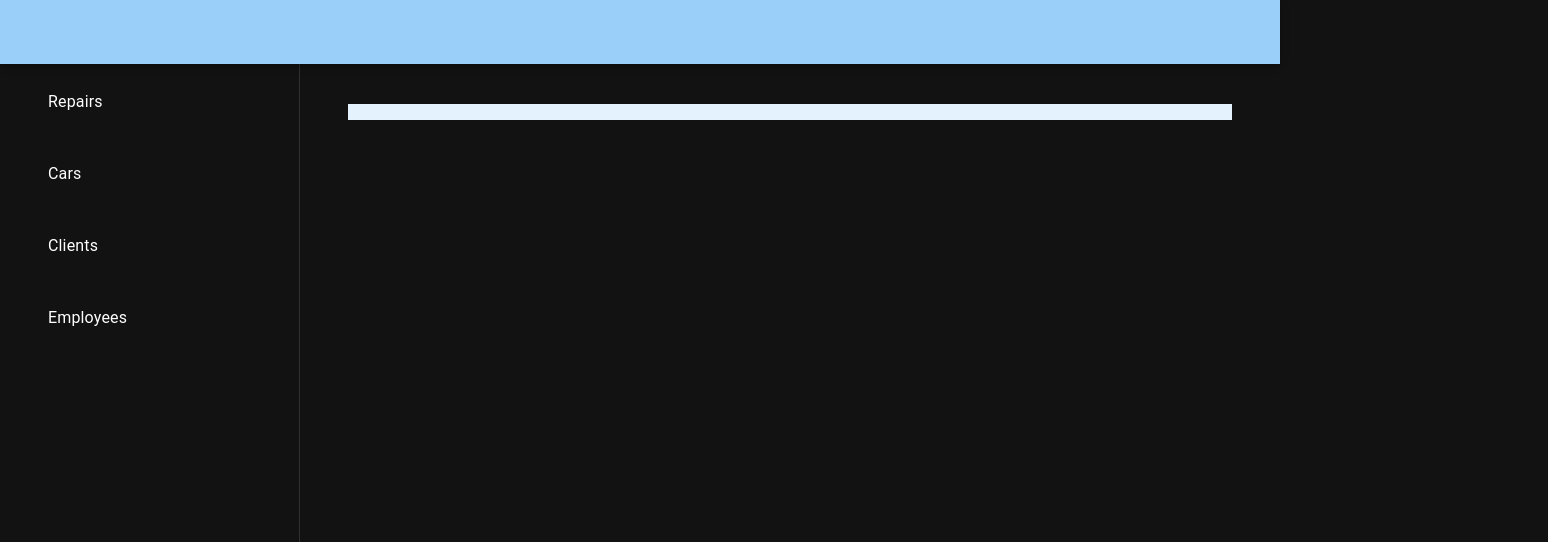
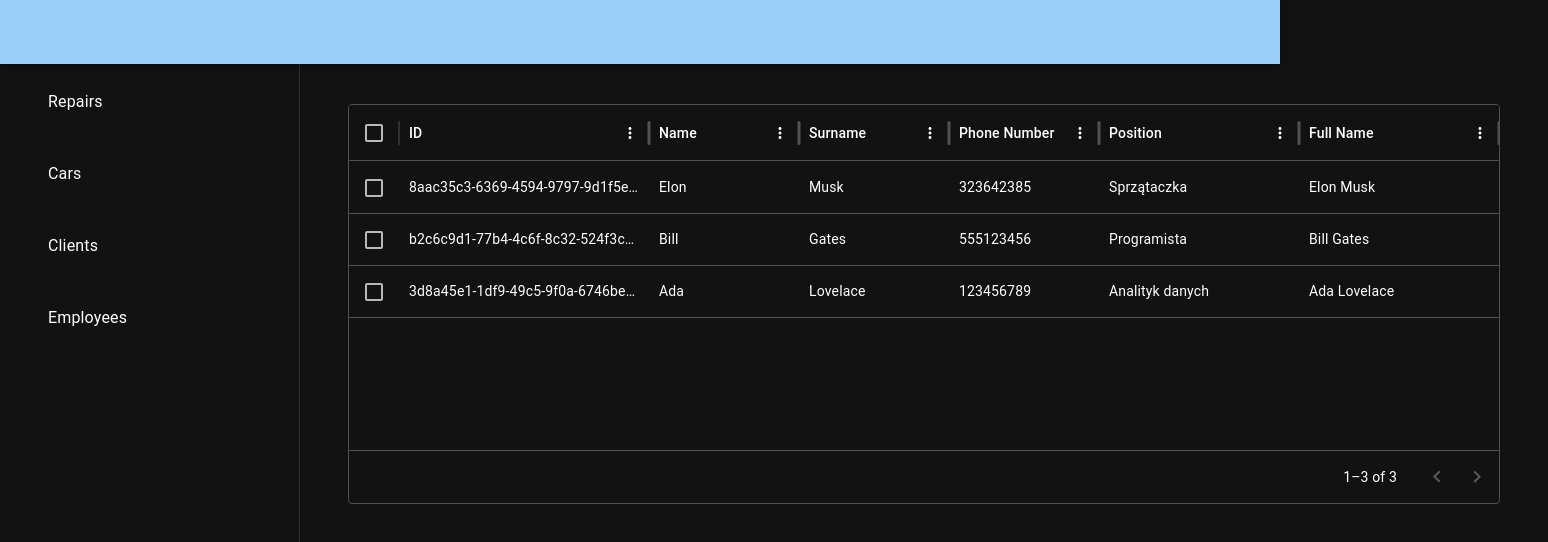
Before and after one commit to monysia02/CarServiceFrontend, a React (Vite) app: page /employees in a window 1280 px wide. Shown: the top 542 px of the page, 1548 px wide, since content can reach past the window. Built offline with nearby package versions, Linux system fonts and the light colour scheme; no server answers; some icons are missing.

Commit message:
add epmloyees table

```diff
--- a/package.json
+++ b/package.json
@@ -15,9 +15,10 @@
     "@emotion/react": "^11.14.0",
     "@emotion/styled": "^11.14.0",
     "@mui/icons-material": "^7.0.0",
+    "@mui/material": "^7.0.0",
+    "@mui/x-data-grid": "^7.28.2",
+    "@tanstack/react-router": "^1.114.27",
     "axios": "^1.8.4",
-    "@mui/material": "^7.0.0",
-    "@tanstack/react-router": "^1.114.27",
     "react": "^19.0.0",
     "react-dom": "^19.0.0"
   },
--- /dev/null
+++ b/pnpm-workspace.yaml
@@ -0,0 +1,2 @@
+ignoredBuiltDependencies:
+  - esbuild
--- a/src/modules/Employees/employees.tsx
+++ b/src/modules/Employees/employees.tsx
@@ -1,6 +1,8 @@
 import { FC } from 'react';
 import axios, { AxiosInstance } from 'axios';
 import { Box } from '@mui/material';
+import { DataGrid, GridColDef } from '@mui/x-data-grid';
+
 
 export const Employees: FC = () => {
   const axiosInstance: AxiosInstance = axios.create({
@@ -15,13 +17,82 @@ export const Employees: FC = () => {
     console.log(response);
   });
 
+  const columns: GridColDef[] = [
+    { field: 'id', headerName: 'ID', width: 250 },
+    {
+      field: 'name',
+      headerName: 'Name',
+      width: 150,
+      editable: true,
+    },
+    {
+      field: 'surName',
+      headerName: 'Surname',
+      width: 150,
+      editable: true,
+    },
+    {
+      field: 'phoneNumber',
+      headerName: 'Phone Number',
+      width: 150,
+      editable: true,
+    },
+    {
+      field: 'position',
+      headerName: 'Position',
+      width: 200,
+      editable: true,
+    },
+    {
+      field: 'fullName',
+      headerName: 'Full Name',
+      width: 200,
+      sortable: false,
+      valueGetter: (_: never, row: { name: string; surName: string }) => `${row.name || ''} ${row.surName || ''}`,
+    },
+  ];
+
+  const rows = [
+    {
+      id: '8aac35c3-6369-4594-9797-9d1f5e25193d',
+      name: 'Elon',
+      surName: 'Musk',
+      phoneNumber: '323642385',
+      position: 'Sprzątaczka',
+    },
+    {
+      id: 'b2c6c9d1-77b4-4c6f-8c32-524f3cf61723',
+      name: 'Bill',
+      surName: 'Gates',
+      phoneNumber: '555123456',
+      position: 'Programista',
+    },
+    {
+      id: '3d8a45e1-1df9-49c5-9f0a-6746be06b5c4',
+      name: 'Ada',
+      surName: 'Lovelace',
+      phoneNumber: '123456789',
+      position: 'Analityk danych',
+    },
+  ];
+
+
   return (
-    <Box
-      sx={{
-        pt: 2,
-        width: '100%',
-        backgroundColor: 'primary.light',
-      }}
-    />
+    <Box sx={{ height: 400, width: '100%' }}>
+      <DataGrid
+        rows={rows}
+        columns={columns}
+        initialState={{
+          pagination: {
+            paginationModel: {
+              pageSize: 5,
+            },
+          },
+        }}
+        pageSizeOptions={[5]}
+        checkboxSelection
+        disableRowSelectionOnClick
+      />
+    </Box>
   );
 };
```
Also changed, not shown: src/routeTree.gen.ts (+41 -34 lines), 1 other file (tests, documents, lock files or other folders).
